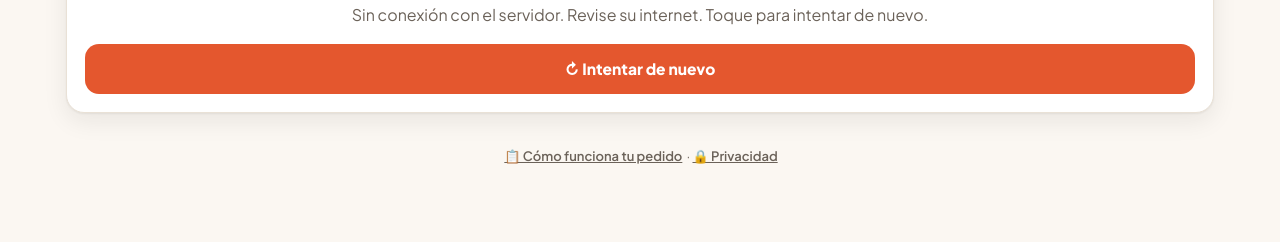
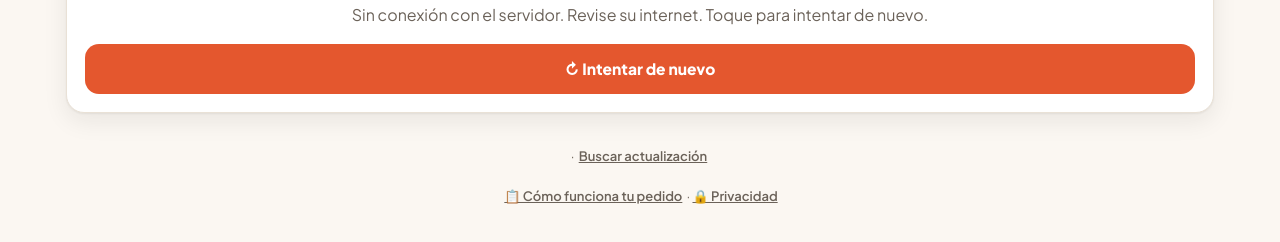
Before and after one commit to andagoya2025-design/pedidos, a plain HTML site: page pedir.html in a window 1280 px wide. Shown: the part 308-550 px from the top of the page. Drawn offline with Linux system fonts and the light colour scheme; no server answers.

Commit message:
Seguimiento y actualización segura: pedir.html

```diff
--- a/pedir.html
+++ b/pedir.html
@@ -25,11 +25,12 @@
       <h1 data-marca-nombre>Haz tu pedido</h1>
       <p id="pedir-bienvenida">Cargando el menú…</p>
     </header>
+    <button type="button" class="btn secundario" id="btn-mi-pedido" hidden style="margin:8px auto">Mi pedido activo</button>
     <section class="seguimiento" id="seguimiento" hidden aria-live="polite"></section>
     <main class="pedir-cuerpo" id="pedir-cuerpo">
       <div class="lista" aria-busy="true"><div class="esqueleto" style="min-height:220px"></div><div class="esqueleto" style="min-height:220px"></div></div>
     </main>
-    <footer class="pedir-pie"><div style="margin-bottom:12px"><button type="button" class="btn secundario chico" id="instalar-pwa" hidden style="margin:8px auto">Instalar MiPedido</button></div><button class="enlace" type="button" id="pie-politicas">📋 Cómo funciona tu pedido</button> · <a href="privacidad.html" target="_blank" rel="noopener">🔒 Privacidad</a></footer>
+    <footer class="pedir-pie"><div style="margin-bottom:12px"><button type="button" class="btn secundario chico" id="instalar-pwa" hidden style="margin:8px auto">Instalar MiPedido</button></div><div style="margin:8px 0"><small id="pwa-version"></small> · <button type="button" class="enlace" id="pwa-actualizar">Buscar actualización</button><p id="pwa-estado" role="status"></p></div><button class="enlace" type="button" id="pie-politicas">📋 Cómo funciona tu pedido</button> · <a href="privacidad.html" target="_blank" rel="noopener">🔒 Privacidad</a></footer>
   </div>
   <div class="barra-pedido" id="barra-pedido" hidden>
     <button class="btn" id="btn-ver-pedido" type="button"></button>
```
